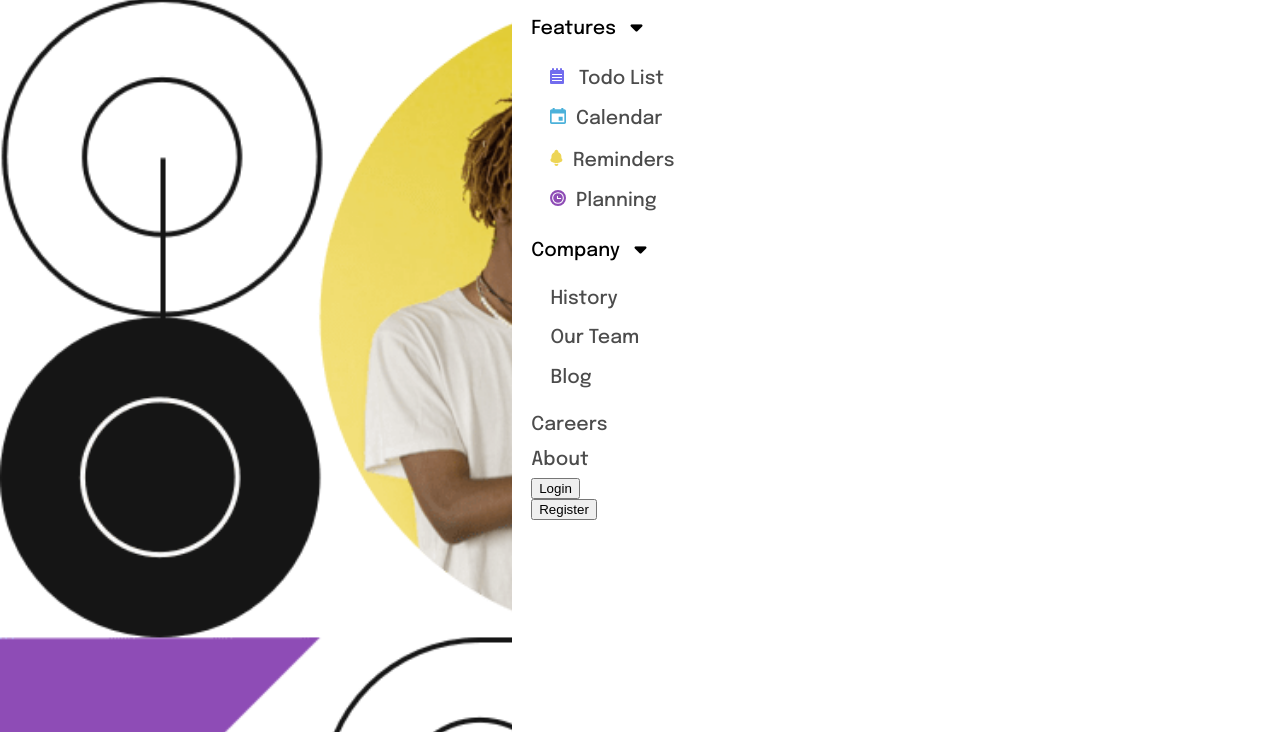
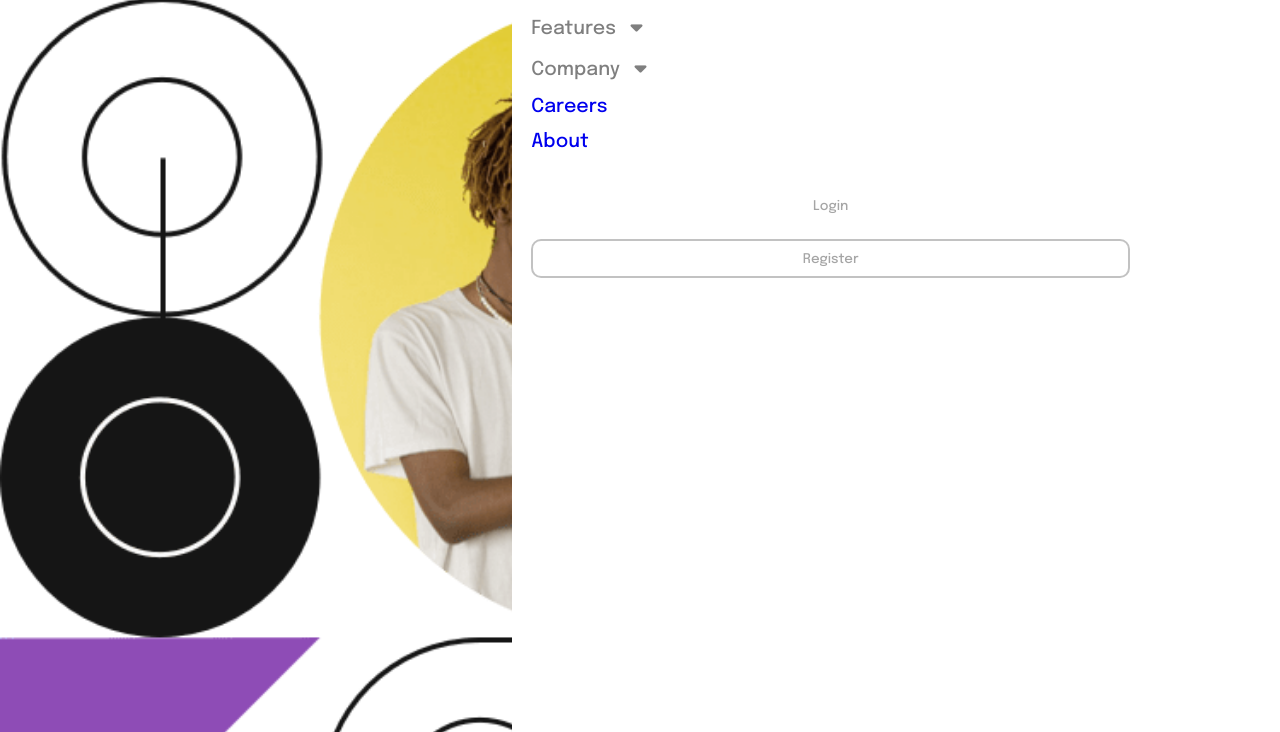
Before and after one commit to bvldares/frontendmentorchall, a plain HTML site: page index.html in a window 1280 px wide. Shown: the part 68-800 px from the top of the page. Drawn offline with Linux system fonts and the light colour scheme.

Commit message:
styled the nav

```diff
--- a/index.html
+++ b/index.html
@@ -21,7 +21,7 @@
         <button class="nav-list-btn">Features
             <i class="fa fa-caret-down"></i>
         </button>
-        <ul class="links">
+        <ul class="features-links links">
           <li><a href="#" class="link"> <img class="link-icon" src="images/icon-todo.svg" alt="notepad icon"> Todo List</a></li>
           <li><a href="#" class="link"> <img class="link-icon" src="images/icon-calendar.svg" alt="notepad icon">Calendar</a></li>
           <li><a href="#" class="link"> <img class="link-icon" src="images/icon-reminders.svg" alt="notepad icon">Reminders</a></li>
@@ -32,14 +32,14 @@
         <button class="nav-list-btn">Company
             <i class="fa fa-caret-down"></i>
         </button>
-        <ul class="links">
+        <ul class="company-links links">
             <li><a href="#" class="link">History</a></li>
             <li><a href="#" class="link">Our Team</a></li>
             <li><a href="#" class="link">Blog</a></li>
         </ul>
         <!--Company section end-->
-        <a href="#" class="link careers">Careers</a>
-        <a href="#" class="link about">About</a>
+        <a href="#" class="careers">Careers</a>
+        <a href="#" class="about">About</a>
         <button class="nav-login">Login</button>
         <button class="nav-register">Register</button>
       </nav>
@@ -63,5 +63,6 @@
             <img src="images/client-maker.svg" alt="maker logo" class="client">
         </div>
     </footer>
+    <script src="script.js"></script>
 </body>
 </html>
--- a/script.js
+++ b/script.js
@@ -0,0 +1,11 @@
+const dropdown = document.getElementsByClassName("nav-list-btn")
+const dropContent = document.getElementsByClassName("links")
+for(let i=0; i<dropdown.length; i++){
+    dropdown[i].addEventListener("click", function(){
+        if(dropContent[i].style.display === "block"){
+            dropContent[i].style.display = "none";
+        } else{
+            dropContent[i].style.display = "block"
+        }
+    })
+}
--- a/style.css
+++ b/style.css
@@ -3,8 +3,6 @@
 *::before{
     box-sizing: border-box;
 }
-
-
 
 
 body{
@@ -87,6 +85,14 @@ nav{
 
 }
 
+
+.nav-list-btn,
+.link,
+.nav-login,
+.nav-register{
+    color: rgba(0, 0, 0, 0.5);
+}
+
 .nav-list-btn{
     font-size: 1.2rem;
     background-color: #fff;
@@ -97,20 +103,19 @@ nav{
     font-family: 'Epilogue', sans-serif;
 }
 
-
-
 .nav-list-btn i{
     margin-left: .5em;
 }
 
+
+
 .links{
+    display: none;
     padding: 0 1em;
     margin: 0;
 }
 
-.link{
-    color: rgba(0, 0, 0, .7);
-}
+
 
 .links li{
     list-style: none;
@@ -127,3 +132,39 @@ nav{
     width: fit-content;
     margin-right: .5em;
 }
+
+
+/*Button in nav*/
+
+.nav-login,
+.nav-register{
+    font-family: 'Epilogue', sans-serif;
+    opacity: 70%;
+    margin-top: 2em;
+    padding: .8em 0;
+    width: 80%;
+    border-radius: 10px;
+    border: 2px solid;
+    background-color:#fff;
+    cursor: pointer;
+}
+
+.nav-login:active,
+.nav-login:hover,
+.nav-register:hover,
+.nav-register:active,
+.nav-list-btn:hover,
+.nav-list-btn:active,
+.link:active,
+.link:hover{
+    color: rgba(0, 0, 0, 1);
+}
+
+.nav-login{
+    border-color: transparent;
+}
+
+.nav-register{
+    margin-top: 1em;
+    border-color: darkgray;
+}
```
